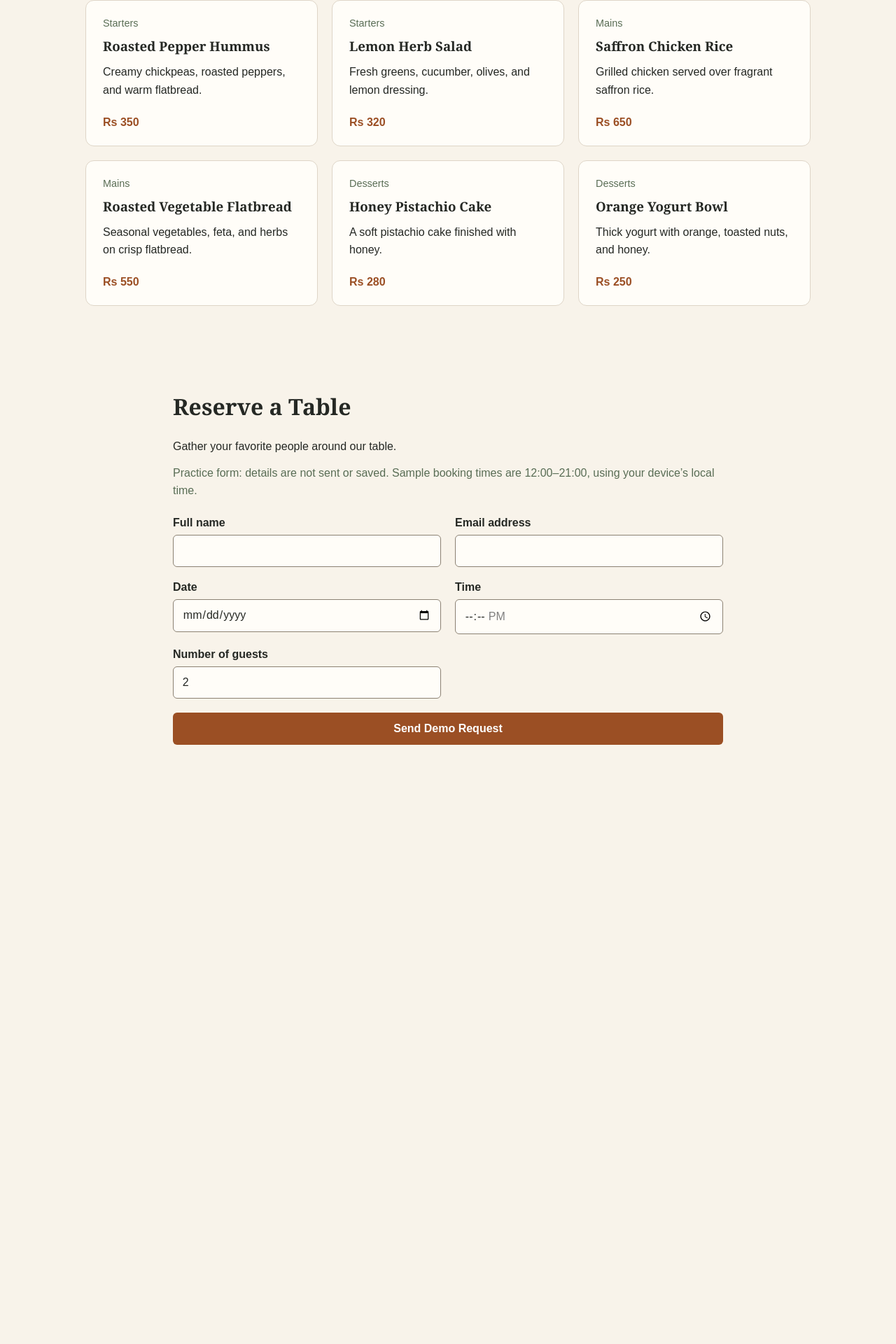
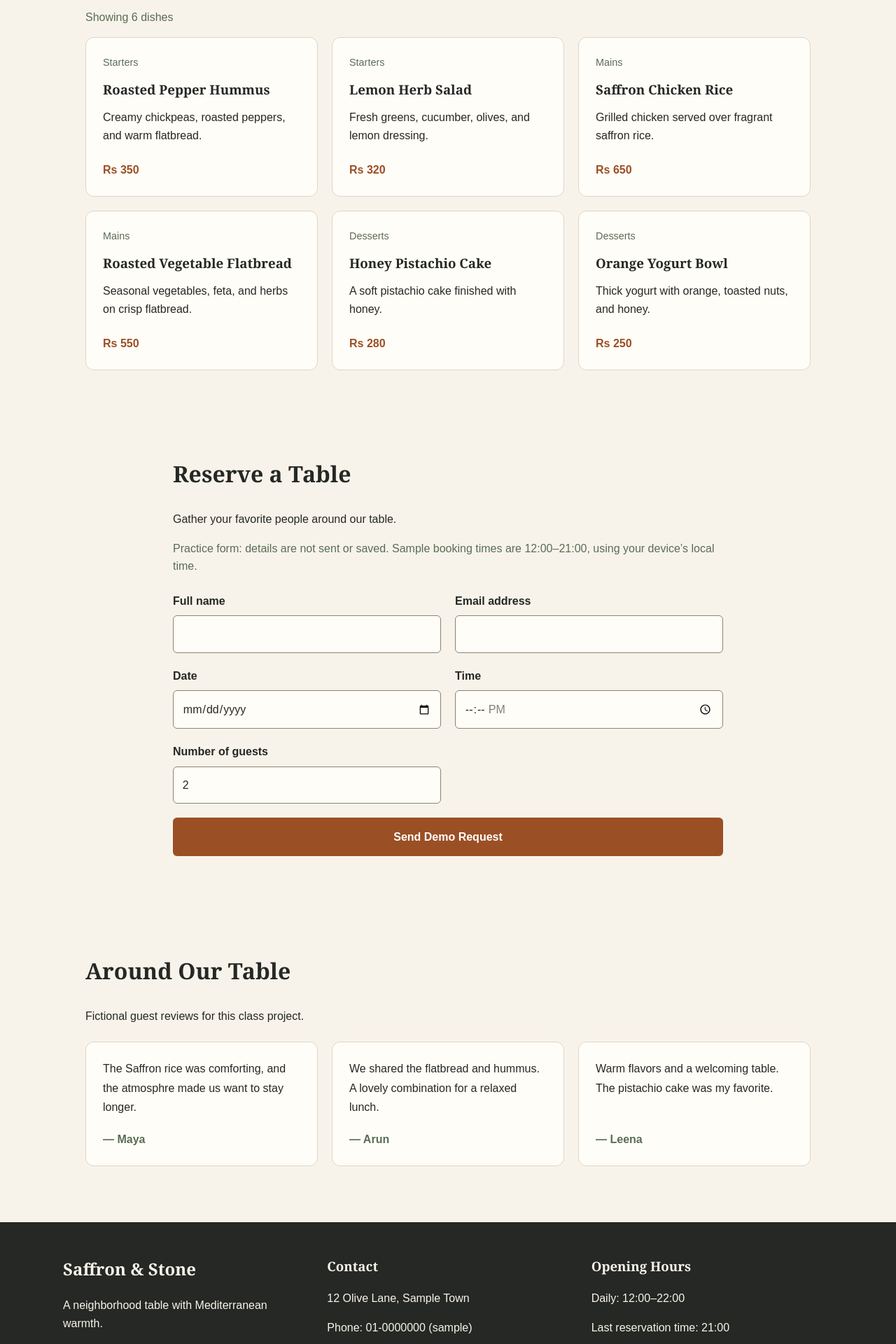
Before and after one commit to stupamanandhar80-wq/restaurant-site, a React (Vite) app: page / in a window 1280 px wide. Shown: the part 861-2781 px from the top of the page at 70% size. Before the commit the page ends 1989 px from the top, so only its background shows below. Built offline with nearby package versions, Linux system fonts and the light colour scheme.

Commit message:
Testimonials, Contact footer, finalise documents

```diff
--- a/index.html
+++ b/index.html
@@ -3,8 +3,11 @@
   <head>
     <meta charset="UTF-8" />
     <link rel="icon" type="image/svg+xml" href="/favicon.svg" />
-    <meta name="viewport" content="width=device-width, initial-scale=1.0" />
-    <title>restaurant-site</title>
+    <meta
+      name="description"
+      content="A fictional Mediterranean restaurant website built with React for a class project."
+    />
+    <title>Saffron & Stone | Mediterranean Kitchen</title>
   </head>
   <body>
     <div id="root"></div>
--- a/src/App.jsx
+++ b/src/App.jsx
@@ -1,15 +1,27 @@
+import Footer from './components/Footer.jsx';
 import Header from './components/Header.jsx';
 import Hero from './components/Hero.jsx';
 import Menu from './components/Menu.jsx';
 import ReservationForm from './components/ReservationForm.jsx';
+import Testimonials from './components/Testimonials.jsx';
 
 function App() {
   return (
     <>
+      <a href="#main-content" className='skip-link'>
+        Skip to content
+      </a>
+
       <Header />
-      <Hero />
-      <Menu />
-      <ReservationForm />
+
+      <main id='main-content' tabIndex={-1}>
+        <Hero />
+        <Menu />
+        <ReservationForm />
+        <Testimonials />
+      </main>
+
+            <Footer />
     </>
   )
 }
--- /dev/null
+++ b/src/components/Footer.css
@@ -0,0 +1,69 @@
+.site-footer {
+  margin-top: 2rem;
+  padding: 3rem 2rem 1.5rem;
+  background: #252824;
+  color: #f8f3ea;
+}
+
+.footer-content,
+.footer-bottom {
+  max-width: 1100px;
+  margin: 0 auto;
+}
+
+.footer-content {
+  display: grid;
+  grid-template-columns: repeat(3, minmax(0, 1fr));
+  gap: 2rem;
+}
+
+.site-footer h2,
+.site-footer h3 {
+  margin-top: 0;
+  font-family: Georgia, serif;
+}
+
+.site-footer p {
+  line-height: 1.6;
+}
+
+.site-footer address {
+  font-style: normal;
+}
+
+.site-footer a {
+  color: #f8f3ea;
+  text-underline-offset: 4px;
+  overflow-wrap: anywhere;
+}
+
+.site-footer a:focus-visible {
+  outline: 3px solid #e5bd8e;
+  outline-offset: 4px;
+}
+
+.footer-note {
+  color: #d0cabc;
+  font-size: 0.9rem;
+}
+
+.footer-bottom {
+  display: flex;
+  justify-content: space-between;
+  align-items: center;
+  flex-wrap: wrap;
+  gap: 1rem;
+  margin-top: 2rem;
+  padding-top: 1.5rem;
+  border-top: 1px solid #62685d;
+}
+
+@media (max-width: 750px) {
+  .site-footer {
+    padding: 2rem 1rem;
+  }
+
+  .footer-content {
+    grid-template-columns: 1fr;
+  }
+}
--- /dev/null
+++ b/src/components/Footer.jsx
@@ -0,0 +1,49 @@
+import './Footer.css';
+
+function Footer() {
+  const currentYear = new Date().getFullYear();
+
+  return (
+    <footer id="contact" className="site-footer">
+      <div className="footer-content">
+        <div>
+          <h2>Saffron & Stone</h2>
+          <p>A neighborhood table with Mediterranean warmth.</p>
+          <p className="footer-note">
+            Fictional restaurant · Class project
+          </p>
+        </div>
+
+        <div>
+          <h3>Contact</h3>
+          <address>
+            <p>12 Olive Lane, Sample Town</p>
+            <p>Phone: 01-0000000 (sample)</p>
+            <p>
+              <a href="mailto:hello@saffronstone.example">
+                hello@saffronstone.example
+              </a>
+            </p>
+          </address>
+          <p className="footer-note">
+            Sample contact details; the email address is a placeholder.
+          </p>
+        </div>
+
+        <div>
+          <h3>Opening Hours</h3>
+          <p>Daily: 12:00–22:00</p>
+          <p>Last reservation time: 21:00</p>
+          <a href="#reservation">Request a table</a>
+        </div>
+      </div>
+
+      <div className="footer-bottom">
+        <p>© {currentYear} Saffron & Stone · Class project</p>
+        <a href="#hero">Back to top</a>
+      </div>
+    </footer>
+  );
+}
+
+export default Footer;
--- a/src/components/Header.css
+++ b/src/components/Header.css
@@ -23,6 +23,9 @@
 }
 
 .header-nav a {
+  display: inline-flex;
+  align-items: center;
+  min-height: 44px;
   color: #252824;
   text-decoration: none;
 }
--- /dev/null
+++ b/src/components/Testimonials.css
@@ -0,0 +1,52 @@
+.testimonials {
+  max-width: 1100px;
+  margin: 0 auto;
+  padding: 3rem 2rem;
+}
+
+.testimonials h2 {
+  font-family: Georgia, serif;
+  font-size: 2rem;
+}
+
+.testimonials-grid {
+  display: grid;
+  grid-template-columns: repeat(3, minmax(0, 1fr));
+  gap: 1.25rem;
+  margin-top: 1.5rem;
+}
+
+.testimonial-card {
+  display: flex;
+  flex-direction: column;
+  margin: 0;
+  padding: 1.5rem;
+  border: 1px solid #ded5c7;
+  border-radius: 12px;
+  background: #fffdf8;
+}
+
+.testimonial-card blockquote {
+  margin: 0;
+}
+
+.testimonial-card blockquote p {
+  margin: 0 0 1.25rem;
+  line-height: 1.7;
+}
+
+.testimonial-card figcaption {
+  margin-top: auto;
+  color: #596d55;
+  font-weight: bold;
+}
+
+@media (max-width: 750px) {
+  .testimonials {
+    padding: 2rem 1rem;
+  }
+
+  .testimonials-grid {
+    grid-template-columns: 1fr;
+  }
+}
--- /dev/null
+++ b/src/components/Testimonials.jsx
@@ -0,0 +1,35 @@
+import testimonials from '../data/testimonials.js';
+import './Testimonials.css';
+
+function TestimonialCard({ name, quote }) {
+  return (
+    <figure className="testimonial-card">
+      <blockquote>
+        <p>{quote}</p>
+      </blockquote>
+
+      <figcaption>— {name}</figcaption>
+    </figure>
+  );
+}
+
+function Testimonials() {
+  return (
+    <section id="testimonials" className="testimonials">
+      <h2>Around Our Table</h2>
+      <p>Fictional guest reviews for this class project.</p>
+
+      <div className="testimonials-grid">
+        {testimonials.map((review) => (
+          <TestimonialCard
+            key={review.id}
+            name={review.name}
+            quote={review.quote}
+          />
+        ))}
+      </div>
+    </section>
+  );
+}
+
+export default Testimonials;
--- /dev/null
+++ b/src/data/testimonials.js
@@ -0,0 +1,21 @@
+const testimonials = [
+    {
+        id: '1',
+        name: 'Maya',
+        quote: 'The Saffron rice was comforting, and the atmosphre made us want to stay longer.',
+    },
+
+    {
+        id: '2',
+        name: 'Arun',
+        quote: 'We shared the flatbread and hummus. A lovely combination for a relaxed lunch.',
+    },
+
+    {
+        id: '3',
+        name: 'Leena',
+        quote: 'Warm flavors and a welcoming table. The pistachio cake was my favorite.',
+    },
+];
+
+export default testimonials;
--- a/src/index.css
+++ b/src/index.css
@@ -9,14 +9,35 @@ html{
 body{
   margin: 0;
   font-family: Arial, Helvetica, sans-serif;
+  font-size: 1rem;
+  line-height: 1.6;
   color: #252824;
   background: #f8f3ea;
+}
+button,
+input,
+select,
+textarea {
+  font: inherit;
+}
+
+a:focus-visible,
+button:focus-visible,
+input:focus-visible,
+select:focus-visible,
+textarea:focus-visible{
+  outline: 3px solid #9b4f24;
+  outline-offset: 4px;
 }
 
 header,section,footer{
   padding: 2rem;
 }
 
+img {
+  max-width: 100%;
+  height: auto;
+}
 nav{
   display: flex;
   gap: 1rem;
@@ -26,12 +47,26 @@ a{
   color: #9b4f24;
 }
 
-section{
-  min-height: 12rem;
+
+.skip-link {
+  position: absolute;
+  top: 1rem;
+  left: 1rem;
+  z-index: 100;
+  padding: 0.75rem 1rem;
+  border: 2px solid #252824;
+  background: #fffdf8;
+  color: #252824;
+  font-weight: bold;
+  transform: translateY(-200%);
 }
 
-#hero{
-  a{
-    padding: 1rem;
+.skip-link:focus {
+  transform: translateY(0);
+}
+
+@media (prefers-reduced-motion: reduce) {
+  html {
+    scroll-behavior: auto;
   }
 }
```
Also changed, not shown: 1 other file (tests, documents, lock files or other folders).
